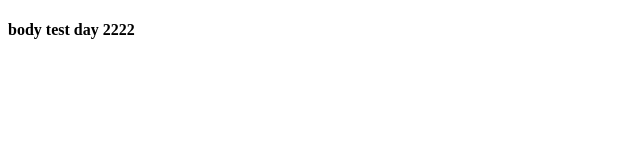
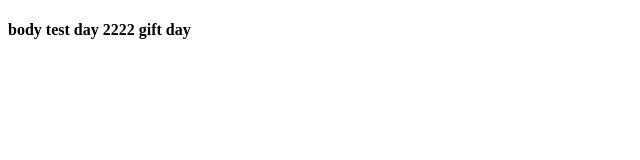
Before and after one commit to Taimum402/second-project, a plain HTML site: page index.html in a window 1280 px wide. Shown: the full height of the page, 0-640 px from the left. Drawn offline with Linux system fonts and the light colour scheme.

Commit message:
first commit

```diff
--- a/index.html
+++ b/index.html
@@ -6,6 +6,6 @@
     <title>Document</title>
 </head>
 <body>
-    <h4> body test day 2222</h4>
+    <h4> body test day 2222 gift day </h4>
 </body>
 </html>
```
